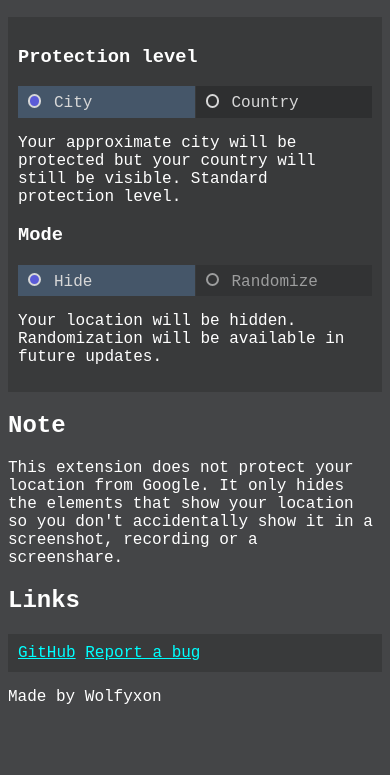
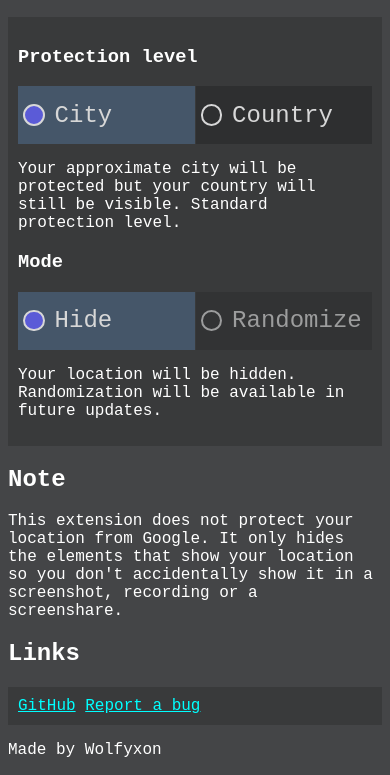
Before and after one commit to Wolfyxon/GoogleAntiDox, a browser extension: page extension/settings/index.html in a window 390 px wide. Shown: the part 110-885 px from the top of the page. Before the commit the page ends 844 px from the top, so only its background shows below. Drawn offline with Linux system fonts and the light colour scheme.

Commit message:
Style enhancements + better mobile compatibility

```diff
--- a/extension/settings/index.html
+++ b/extension/settings/index.html
@@ -15,12 +15,12 @@
                 <div id="setting-level" class="radio-group">
                     <label>
                         <input type="radio" name="level" value="city"/>
-                        City
+                        <span>City</span>
                     </label>
 
                     <label>
                         <input type="radio" name="level" value="country" />
-                        Country
+                        <span>Country</span>
                     </label>
                 </div>
 
@@ -30,12 +30,12 @@
                 <div id="setting-mode" class="radio-group">
                     <label>
                         <input type="radio" name="mode" value="hide" checked>
-                        Hide
+                        <span>Hide</span>
                     </label>
 
                     <label>
                         <input type="radio" name="mode" value="randomize" disabled>
-                        Randomize
+                        <span>Randomize</span>
                     </label>
                 </div>
                 <p id="setting-mode-explanation">
--- a/extension/settings/style.css
+++ b/extension/settings/style.css
@@ -28,15 +28,26 @@ section {
     margin-bottom: 10px;
 }
 
-
 label:has(input[type="radio"]) {
+    display: flex;
+    flex-direction: row;
+    flex-wrap: wrap;
+    gap: 10px;
+    align-items: center;
+    min-height: 2em;
+    font-size: 100%;
     background: #2c2d2e;
-    display: inline-block;
     padding: 5px;
     flex: 1;
     transition: 0.1s;
     cursor: pointer;
     opacity: 0.8;
+}
+
+@media all and (orientation: portrait) {
+    label:has(input[type="radio"]) {
+        font-size: 150%;
+    }
 }
 
 label:has(input[type="radio"]):hover {
@@ -53,10 +64,12 @@ label:has(input[type="radio"]:disabled) {
 }
 
 input[type="radio"] {
+    margin: 0;
+    font-size: 100%;
     appearance: none;
     background: transparent;
-    width: 1em;
-    height: 1em;
+    width: 0.9em;
+    height: 0.9em;
     border-radius: 100%;
     border: 2px solid white;
     transition: 0.1s;
```
